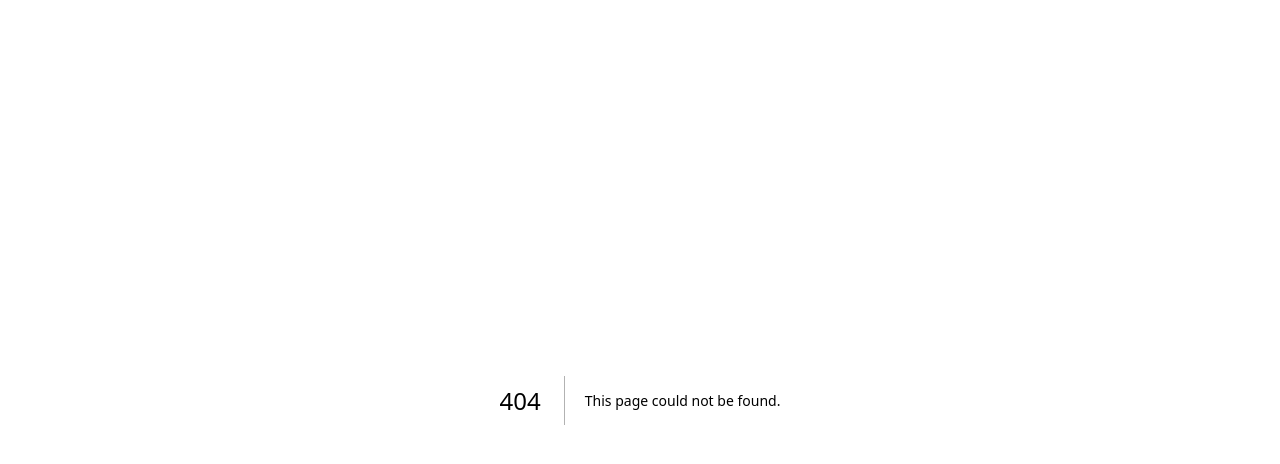
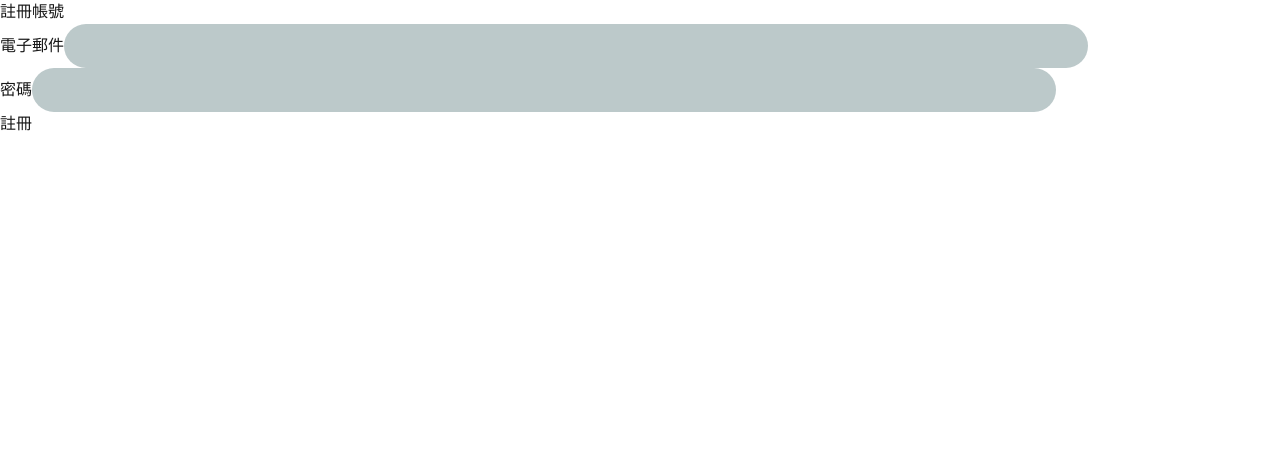
Before and after one commit to 113-2-SA/sa_project, a Next.js app: page /signup in a window 1280 px wide. Before the commit this address had no page. Shown: the top 464 px of the page. Built offline with nearby package versions, Linux system fonts and the light colour scheme.

Commit message:
登入和註冊

```diff
--- a/src/_firebase/Config.tsx
+++ b/src/_firebase/Config.tsx
@@ -1,11 +1,14 @@
 // Import the functions you need from the SDKs you need
 import { getApps, initializeApp} from "firebase/app";
 import { getAnalytics } from "firebase/analytics";
+import { getAuth } from 'firebase/auth';
+import { Auth } from "firebase-admin/auth";
 // TODO: Add SDKs for Firebase products that you want to use
 // https://firebase.google.com/docs/web/setup#available-libraries
 
 // Your web app's Firebase configuration
-// For Firebase JS SDK v7.20.0 and later, measurementId is optional
+// For Firebase JS SDK v7.20.0 and later, measurementId is optiona
+
 const firebaseConfig = {
   apiKey: "AIzaSyCkxuwkcTLJvc6Gy4cLmItaCK5I3bUeKDA",
   authDomain: "sa-project-e48f1.firebaseapp.com",
@@ -22,5 +25,6 @@ const app = initializeApp(firebaseConfig);
 //const analytics = getAnalytics(app);
 
 let firebase_app = getApps().length === 0 ? initializeApp(firebaseConfig) : getApps()[0];
-
-export default firebase_app;
+const auth = getAuth(app);
+// export default firebase_app;
+export { auth,app };
--- a/src/app/login/page.tsx
+++ b/src/app/login/page.tsx
@@ -1,45 +1,70 @@
 'use client';
 
-import { useState } from 'react';
+import { useState ,useEffect} from 'react';
 import { useRouter } from 'next/navigation';
 import { collection, getDocs, getFirestore } from "firebase/firestore";
-
-import app from "@/_firebase/Config"
+import { getAuth, signInWithEmailAndPassword } from "firebase/auth";
+import { auth } from '@/_firebase/Config';
+import {app} from "@/_firebase/Config"
 // import app from "/src/_firebase/Config"
 const db = getFirestore(app);
 const querySnapshot = await getDocs(collection(db, "users"));
 
 const Login = () => {
-  const [username, setUsername] = useState('');
+  const [email, setemail] = useState('');
   const [password, setPassword] = useState('');
-  const router = useRouter();
+
 
   querySnapshot.forEach((doc) => {
     console.log(`${doc.id} => ${doc.data()}`);
   });
 
-  const handleSubmit = (e: React.FormEvent) => {
+  //帳號登入
+  const handleSubmit = async (e: React.FormEvent) => {
     e.preventDefault();
-    console.log('Logging in with:', { username, password });
-    router.push('/profile'); // Redirect to profile page after successful login
+    try {
+      const userCredential = await signInWithEmailAndPassword(auth, email, password);
+      console.log('Logged in successfully:', userCredential.user);
+      router.push('/profile'); // Redirect to profile page after successful login
+    } catch (error) {
+      console.error('Error logging in:', error);
+      alert('Invalid email or password. Please try again.');
+    }
   };
+
+
+  const [isClient, setIsClient] = useState(false);
+  const router = useRouter();//指定變數router為useRouter()
+  useEffect(() => {
+      setIsClient(true); // 當組件已經載入到客戶端後，設置為 true
+    }, []);
+
+    const Clicksign = () => {
+      console.log("Button clicked");
+      router.push("/signup");//觸發handleClick時，導向/signup
+    }
+
+
+
 
 
   // function Login() {
   return (
+
+
     <div className="flex min-h-screen items-center justify-center bg-gray-100">
       <div className="bg-white p-8 rounded-lg shadow-md w-full max-w-md">
         <h2 className="text-2xl font-bold text-gray-900 text-center mb-6">Login</h2>
         <form onSubmit={handleSubmit} className="space-y-6">
           <div>
-            <label htmlFor="username" className="block text-sm font-medium text-gray-700">
-              Username
+            <label htmlFor="email" className="block text-sm font-medium text-gray-700">
+              email
             </label>
             <input
-              type="text"
-              id="username"
-              value={username}
-              onChange={(e) => setUsername(e.target.value)}
+              type="email"
+              id="email"
+              value={email}
+              onChange={(e) => setemail(e.target.value)}
               required
               className="mt-1 block w-full rounded-md border-gray-300 shadow-sm focus:border-indigo-500 focus:ring-indigo-500 sm:text-sm"
             />
@@ -66,9 +91,9 @@ const Login = () => {
         </form>
         <p className="mt-4 text-sm text-center text-gray-600">
           Don't have an account?{' '}
-          <a href="/signup" className="font-medium text-indigo-600 hover:text-indigo-500">
+          <button className="button" onClick={Clicksign}>
             Sign up
-          </a>
+          </button>
         </p>
       </div>
     </div>
--- a/src/app/login/sign.tsx
+++ b/src/app/signup/page.tsx
@@ -1,7 +1,11 @@
 // src/components/Register.tsx
-import React, { useState } from 'react';
-import auth from '@/_firebase/Config';
-import { createUserWithEmailAndPassword } from 'firebase/auth';
+'use client';//切換至課戶端執行
+
+import React,{ useState } from 'react';
+// import { createUserWithEmailAndPassword } from 'firebase/auth';
+import { auth } from '@/_firebase/Config'; // 確保這裡的路徑正確
+import { createUserWithEmailAndPassword } from "firebase/auth";
+
 
 const Register = () => {
   const [email, setEmail] = useState('');
@@ -10,17 +14,22 @@ const Register = () => {
   const [successMessage, setSuccessMessage] = useState('');
   const [loading, setLoading] = useState(false);
 
-  const handleSubmit = async (e: React.FormEvent) => {
-    e.preventDefault();
-    setLoading(true);
+
+  const Signup = async (e: React.FormEvent) => {
+    e.preventDefault();  // 阻止表單的預設提交行為
+    // setLoading(true);
     setErrorMessage('');
     setSuccessMessage('');
+
+    // const auth = auth();  // 確保每次使用時都會調用 getAuth()
 
     try {
       const userCredential = await createUserWithEmailAndPassword(auth, email, password);
       const user = userCredential.user;
       setSuccessMessage(`帳號已創建成功，歡迎 ${user.email}`);
+      console.log("註冊成功", user);
     } catch (error: any) {
+      // 根據 Firebase 的錯誤碼顯示錯誤訊息
       switch (error.code) {
         case 'auth/email-already-in-use':
           setErrorMessage('此電子郵件已被註冊');
@@ -39,10 +48,11 @@ const Register = () => {
     }
   };
 
+
   return (
     <div>
       <h2>註冊帳號</h2>
-      <form onSubmit={handleSubmit}>
+      <form>
         <div>
           <label>電子郵件</label>
           <input
@@ -61,7 +71,7 @@ const Register = () => {
             required
           />
         </div>
-        <button type="submit" disabled={loading}>
+        <button disabled={loading} onClick={Signup}>
           {loading ? '註冊中...' : '註冊'}
         </button>
       </form>
--- a/src/components/Navbar.tsx
+++ b/src/components/Navbar.tsx
@@ -94,7 +94,7 @@ export default function Navbar() {
         <PopoverGroup className="hidden lg:flex lg:gap-x-12">
           <Popover className="relative shape-ex1">
             <PopoverButton className="flex items-center gap-x-1 text-sm/6 font-semibold text-gray-900">
-              BOT modles
+              BOT models
               <ChevronDownIcon aria-hidden="true" className="size-5 flex-none text-gray-400" />
             </PopoverButton>
 
--- /dev/null
+++ b/src/components/auth/Login.tsx
@@ -0,0 +1,18 @@
+import { getAuth, signInWithEmailAndPassword } from "firebase/auth";
+
+const Login = (email:any,password:any) => {
+
+
+const auth = getAuth();
+signInWithEmailAndPassword(auth, email, password)
+  .then((userCredential) => {
+    // Signed in
+    const user = userCredential.user;
+    // ...
+  })
+  .catch((error) => {
+    const errorCode = error.code;
+    const errorMessage = error.message;
+  });
+
+};
--- /dev/null
+++ b/src/components/auth/Signup.tsx
@@ -0,0 +1,22 @@
+import { getAuth, createUserWithEmailAndPassword } from "firebase/auth";
+
+
+const Signup = (email:any,password:any) => {
+
+    const auth = getAuth();
+    createUserWithEmailAndPassword(auth, email, password)
+
+    .then((userCredential) => {
+        // Signed up
+        const user = userCredential.user;
+        // ...
+    })
+    .catch((error) => {
+        const errorCode = error.code;
+        const errorMessage = error.message;
+        // ..
+    });
+
+}
+
+export default Signup;
```
